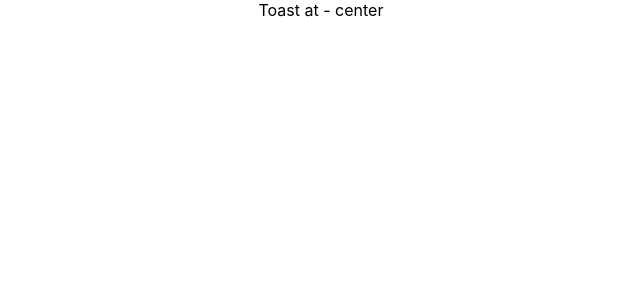
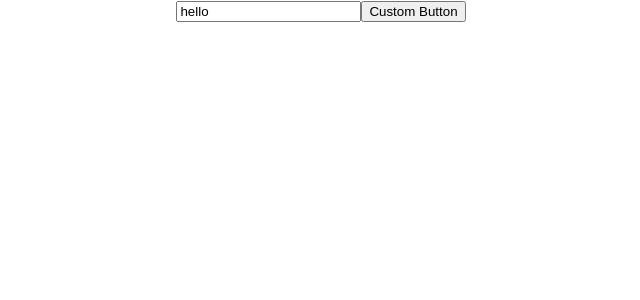
Before and after one commit to JomarHAN/react-typescript-demo, a React (Create React App) app: page / in a window 1280 px wide. Shown: the top 300 px of the page, without its empty margins (319-959 px from the left). Built offline with nearby package versions, Linux system fonts and the light colour scheme.

Commit message:
html wrapper

```diff
--- a/src/App.tsx
+++ b/src/App.tsx
@@ -1,10 +1,12 @@
 import "./App.css";
-import Toast from "./components/templateliteral/Toast";
+import ButtonCustom from "./components/html/ButtonCustom";
+import InputCustom from "./components/html/InputCustom";
 
 function App() {
   return (
     <div className="App">
-      <Toast position="center" />
+      <InputCustom value={"hello"} />
+      <ButtonCustom variant="primary">Custom Button</ButtonCustom>
     </div>
   );
 }
--- /dev/null
+++ b/src/components/html/ButtonCustom.tsx
@@ -0,0 +1,12 @@
+import React from "react";
+
+type Props = {
+  variant: "primary" | "secondary";
+  children: string;
+} & Omit<React.ComponentProps<"button">, "children">;
+
+const ButtonCustom = ({ variant, children }: Props) => {
+  return <button className={`bg-${variant}`}>{children}</button>;
+};
+
+export default ButtonCustom;
--- /dev/null
+++ b/src/components/html/InputCustom.tsx
@@ -0,0 +1,9 @@
+import React from "react";
+
+type InputCustomProps = React.ComponentProps<"input">;
+
+const InputCustom = ({ ...rest }: InputCustomProps) => {
+  return <input {...rest} />;
+};
+
+export default InputCustom;
```
